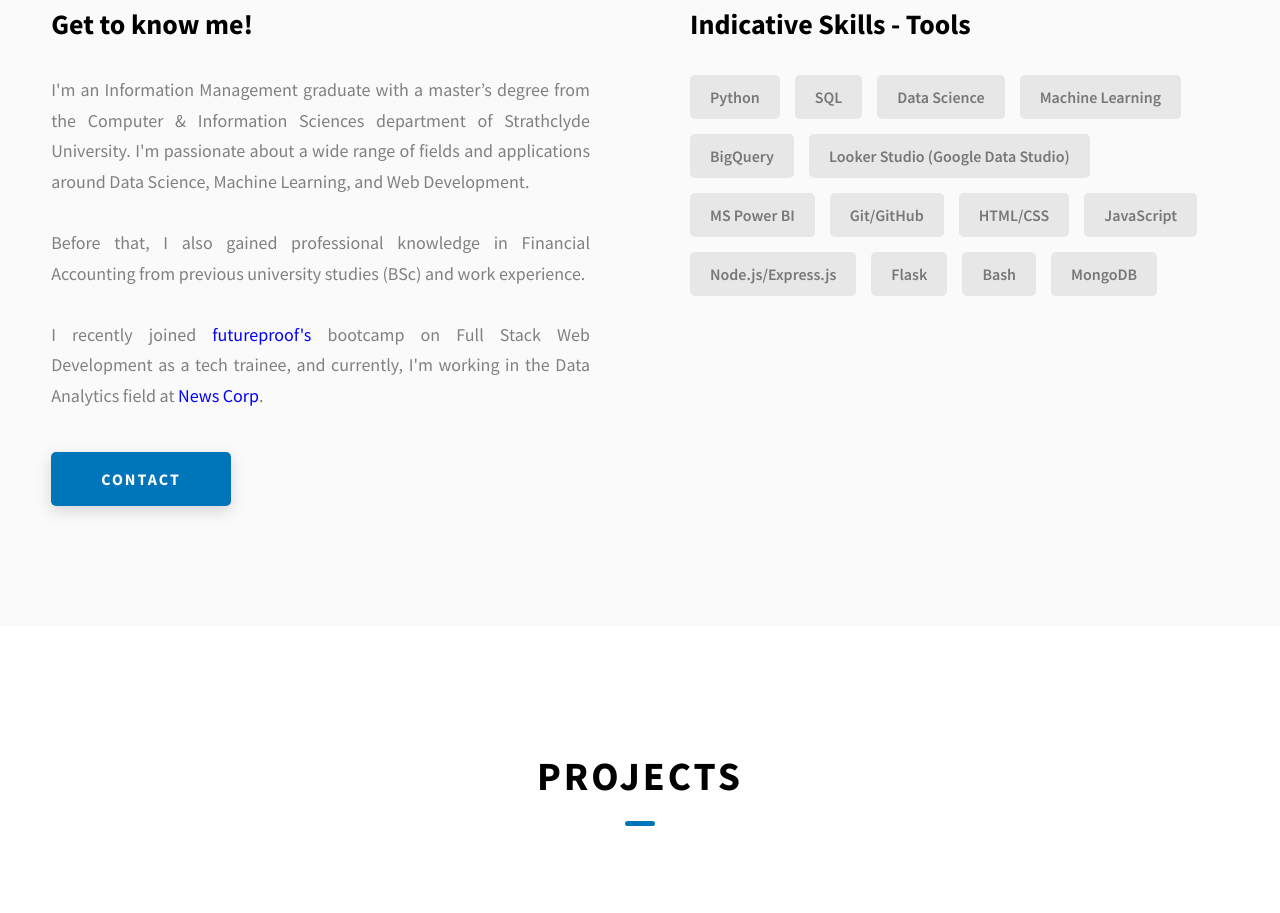
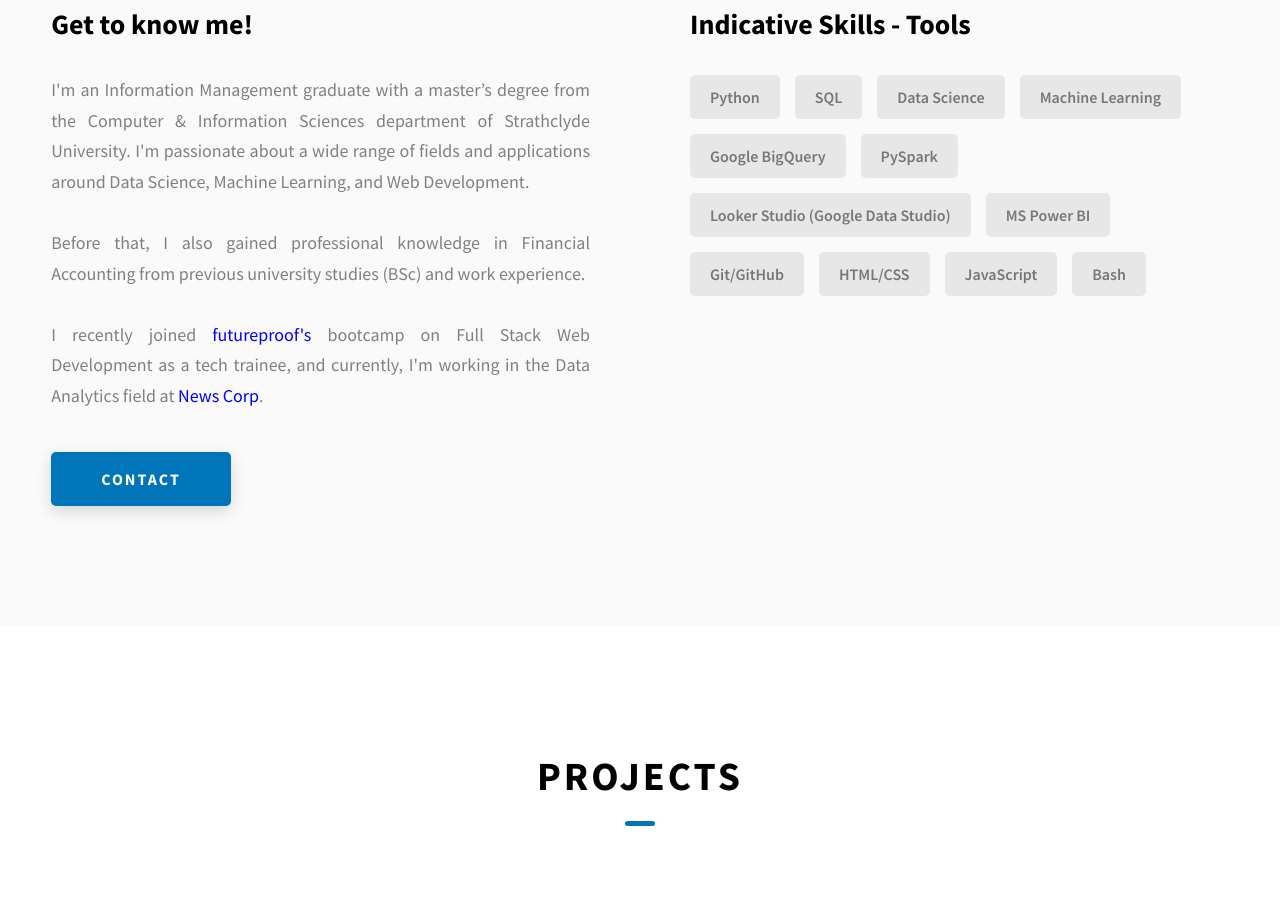
Before and after one commit to dimi-fn/portfolio, a website: page index.html in a window 1280 px wide. Shown: the part 1067-1980 px from the top of the page. Drawn offline with Linux system fonts and the light colour scheme.

Commit message:
updated index.html

```diff
--- a/index.html
+++ b/index.html
@@ -297,16 +297,14 @@
               <div class="skills__skill">SQL</div>
               <div class="skills__skill">Data Science</div>
               <div class="skills__skill">Machine Learning</div>
-              <div class="skills__skill">BigQuery</div>
+              <div class="skills__skill">Google BigQuery</div>
+              <div class="skills__skill">PySpark</div>
               <div class="skills__skill">Looker Studio (Google Data Studio)</div>
               <div class="skills__skill">MS Power BI</div>
               <div class="skills__skill">Git/GitHub</div>
               <div class="skills__skill">HTML/CSS</div>
               <div class="skills__skill">JavaScript</div>
-              <div class="skills__skill">Node.js/Express.js</div>
-              <div class="skills__skill">Flask</div>
               <div class="skills__skill">Bash</div>
-              <div class="skills__skill">MongoDB</div>
 
             </div>
             <!------------------------------- END OF: Skills ------------------------------->
```
